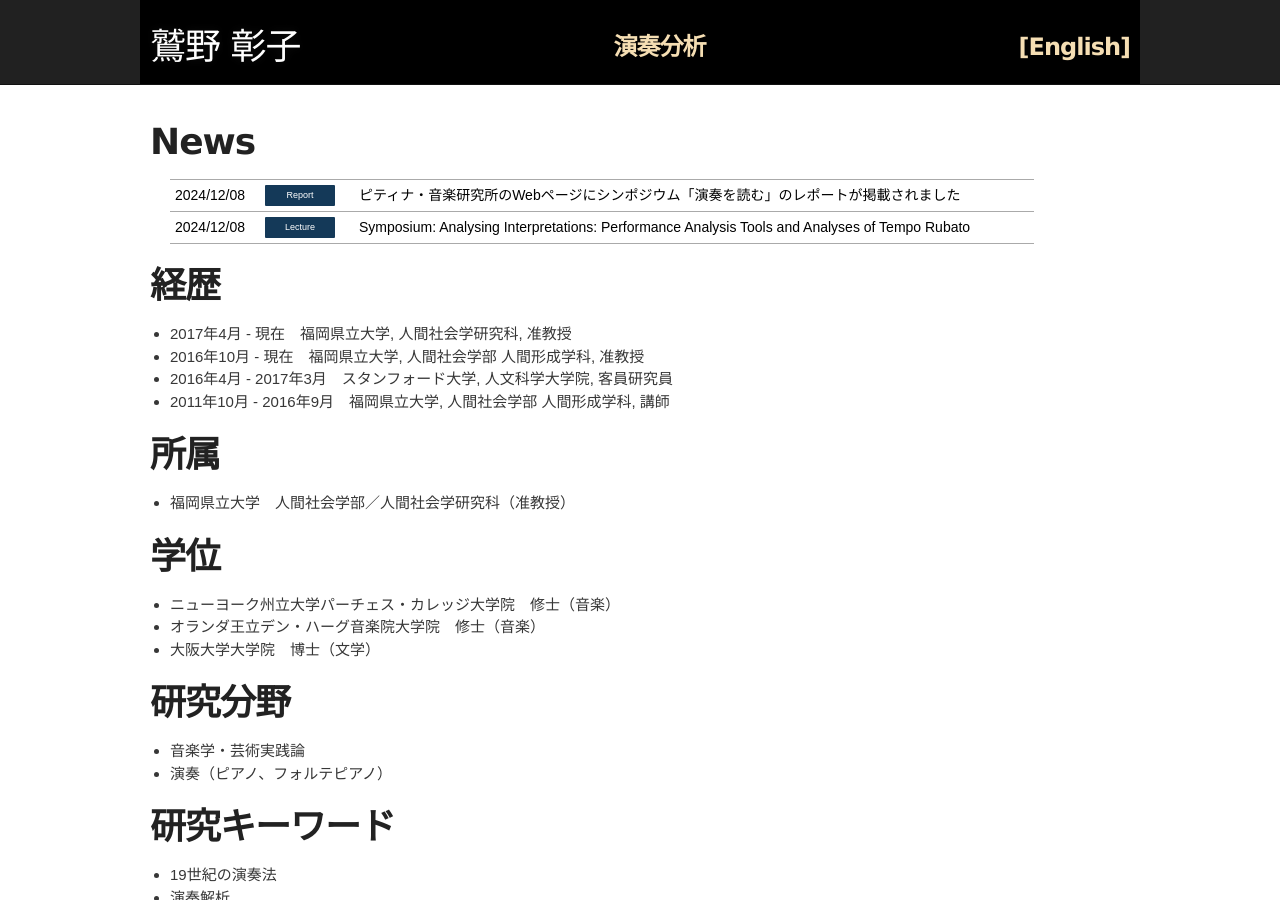
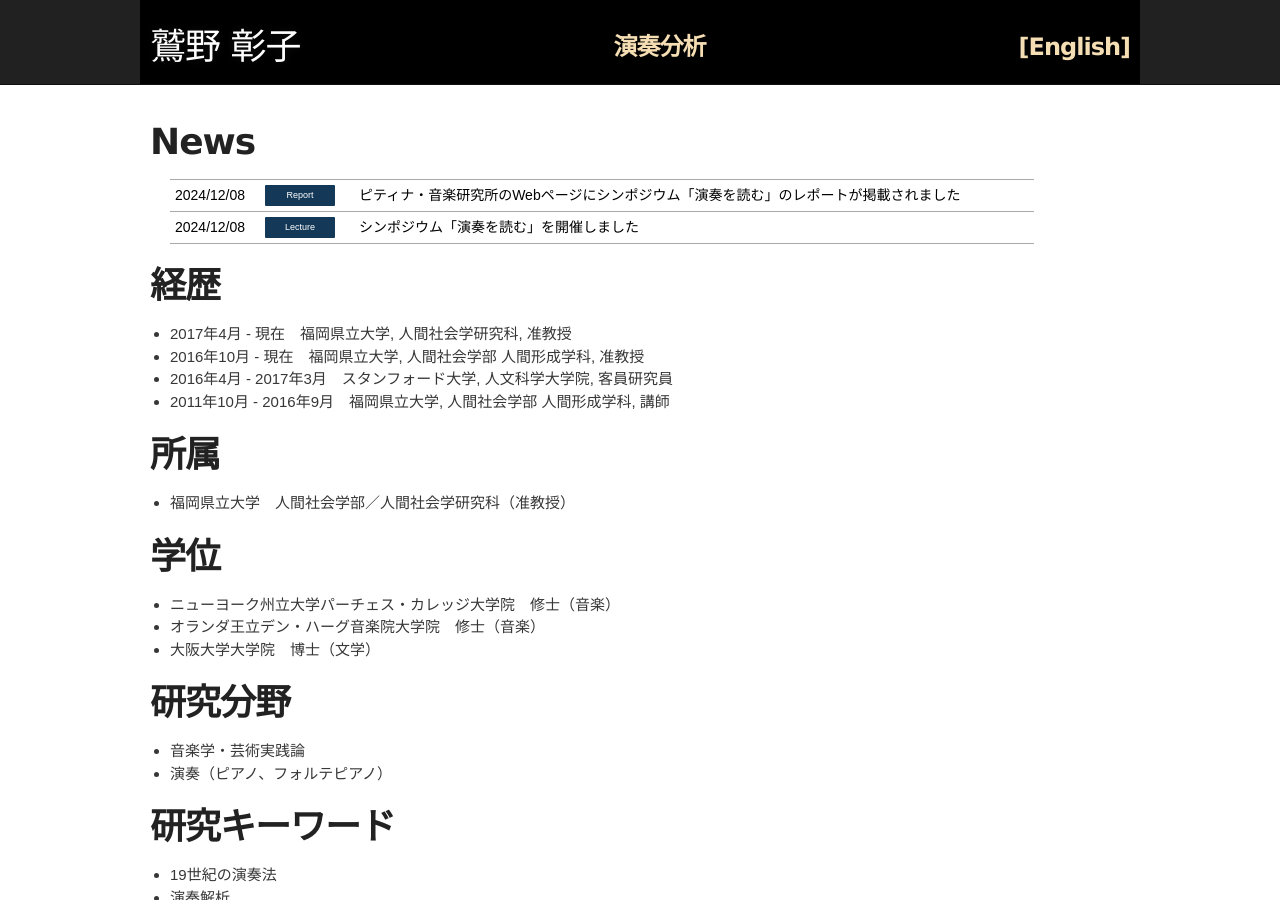
Before and after one commit to akikowashino/akikowashino.github.io, a Jekyll site: the page built from index.md, in a window 1280 px wide and 900 px high. Built offline with Jekyll 4.4.1, drawn with Linux system fonts in a browser that asks for light colours.

Commit message:
Update news.html

```diff
--- a/news.html
+++ b/news.html
@@ -17,7 +17,7 @@
 	<time datetime="2024-12-08">2024/12/08</time>
 	<p class="cat01">Lecture</p>
 	</div>
-	<p>Symposium: Analysing Interpretations: Performance Analysis Tools and Analyses of Tempo Rubato</p>
+	<p>シンポジウム「演奏を読む」を開催しました</p>
 	</a>
 </li>
 </ul>
```
